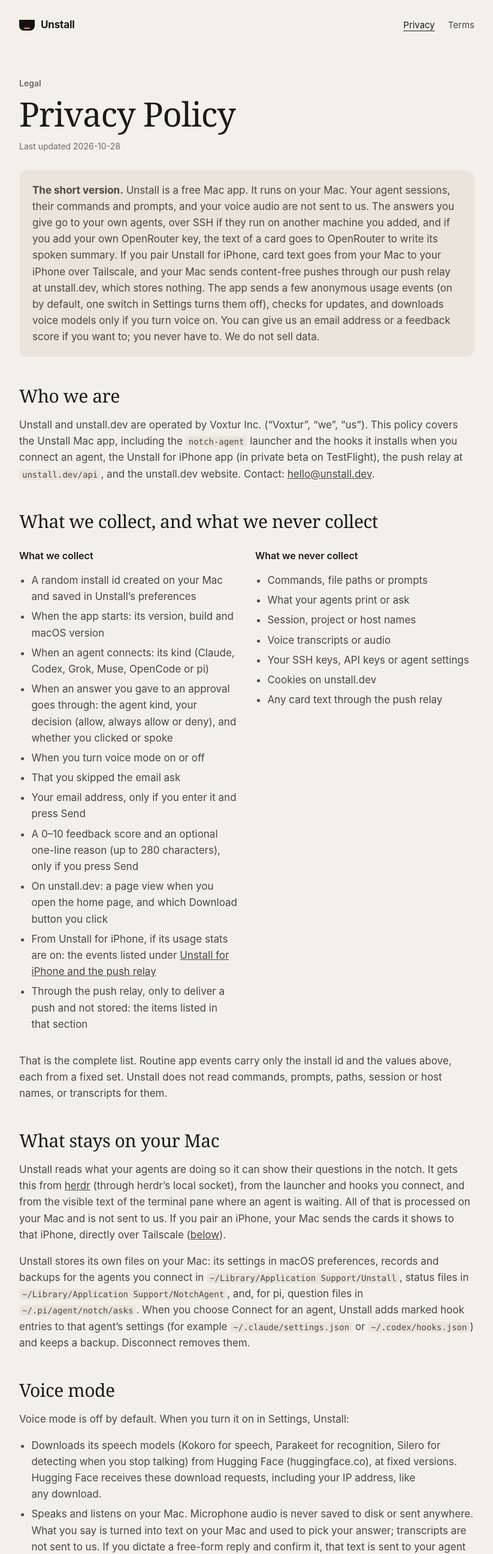
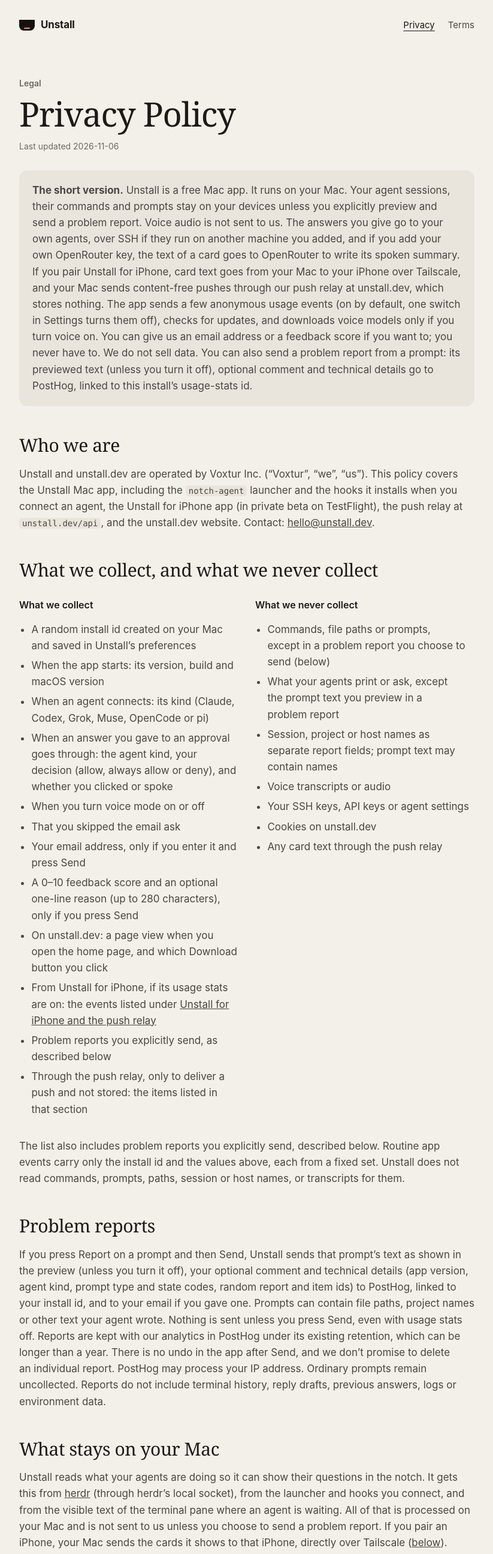
Before and after one commit to jonkthomas/unstall-releases, a plain HTML site: page privacy/index.html in a window 1280 px wide. Shown: the top 2590 px of the page at 60% size, without its empty margins (228-1051 px from the left). Drawn offline with Linux system fonts and the light colour scheme.

```diff
--- a/privacy/index.html
+++ b/privacy/index.html
@@ -74,18 +74,19 @@
   <div class="wrap">
     <p class="kicker">Legal</p>
     <h1>Privacy Policy</h1>
-    <p class="updated">Last updated 2026-10-28</p>
+    <p class="updated">Last updated 2026-11-06</p>
 
     <div class="summary">
       <p><strong>The short version.</strong> Unstall is a free Mac app. It runs on your Mac. Your agent sessions, their
-      commands and prompts, and your voice audio are not sent to us. The answers you give go to your own agents, over
+      commands and prompts stay on your devices unless you explicitly preview and send a problem report. Voice audio is not sent to us. The answers you give go to your own agents, over
       SSH if they run on another machine you added, and if you add your own OpenRouter key, the text of a card goes to
       OpenRouter to write its spoken summary. If you pair Unstall for iPhone, card text goes from your Mac to your
       iPhone over Tailscale, and your Mac sends content-free pushes through our push relay at unstall.dev, which stores
       nothing. The app sends a few anonymous usage events
       (on by default, one switch in Settings turns them off), checks for updates, and downloads voice models only if you
       turn voice on. You can give us an email address or a feedback score if you want to; you never have to. We do not
-      sell data.</p>
+      sell data. You can also send a problem report from a prompt: its previewed text (unless you turn it off),
+      optional comment and technical details go to PostHog, linked to this install’s usage-stats id.</p>
     </div>
 
     <h2 id="who">Who we are</h2>
@@ -111,15 +112,16 @@
           <li>On unstall.dev: a page view when you open the home page, and which Download button you click</li>
           <li>From Unstall for iPhone, if its usage stats are on: the events listed under
           <a href="#iphone">Unstall for iPhone and the push relay</a></li>
+          <li>Problem reports you explicitly send, as described below</li>
           <li>Through the push relay, only to deliver a push and not stored: the items listed in that section</li>
         </ul>
       </div>
       <div>
         <h3>What we never collect</h3>
         <ul>
-          <li>Commands, file paths or prompts</li>
-          <li>What your agents print or ask</li>
-          <li>Session, project or host names</li>
+          <li>Commands, file paths or prompts, except in a problem report you choose to send (below)</li>
+          <li>What your agents print or ask, except the prompt text you preview in a problem report</li>
+          <li>Session, project or host names as separate report fields; prompt text may contain names</li>
           <li>Voice transcripts or audio</li>
           <li>Your SSH keys, API keys or agent settings</li>
           <li>Cookies on unstall.dev</li>
@@ -127,14 +129,24 @@
         </ul>
       </div>
     </div>
-    <p>That is the complete list. Routine app events carry only the install id and the values above, each from a
+    <p>The list also includes problem reports you explicitly send, described below. Routine app events carry only the install id and the values above, each from a
     fixed set. Unstall does not read commands, prompts, paths, session or host names, or transcripts for them.</p>
+
+    <h2 id="problem-reports">Problem reports</h2>
+    <p>If you press Report on a prompt and then Send, Unstall sends that prompt’s text as shown in the preview
+    (unless you turn it off), your optional comment and technical details (app version, agent kind, prompt type and
+    state codes, random report and item ids) to PostHog, linked to your install id, and to your email if you gave one.
+    Prompts can contain file paths, project names or other text your agent wrote. Nothing is sent unless you press
+    Send, even with usage stats off. Reports are kept with our analytics in PostHog under its existing retention,
+    which can be longer than a year. There is no undo in the app after Send, and we don’t promise to delete an
+    individual report. PostHog may process your IP address. Ordinary prompts remain uncollected. Reports do not
+    include terminal history, reply drafts, previous answers, logs or environment data.</p>
 
     <h2 id="local">What stays on your Mac</h2>
     <p>Unstall reads what your agents are doing so it can show their questions in the notch. It gets this from
     <a href="https://herdr.dev">herdr</a> (through herdr’s local socket), from the launcher and hooks you connect, and
     from the visible text of the terminal pane where an agent is waiting. All of that is processed on your Mac and is
-    not sent to us. If you pair an iPhone, your Mac sends the cards it shows to that iPhone, directly over Tailscale
+    not sent to us unless you choose to send a problem report. If you pair an iPhone, your Mac sends the cards it shows to that iPhone, directly over Tailscale
     (<a href="#iphone">below</a>).</p>
     <p>Unstall stores its own files on your Mac: its settings in macOS preferences, records and backups for the agents
     you connect in <code>~/Library/Application Support/Unstall</code>, status files in
@@ -162,13 +174,13 @@
     secrets removed) to OpenRouter to write the spoken sentence. Unstall does not add the agent or project name, but
     the command or question itself may contain names and file paths, and those are sent as they are. Cards that mention
     credentials, and commands on Unstall’s fixed risky list, are never sent. Your key is kept in the macOS Keychain. This
-    is the only way card text goes to a third party (your own paired iPhone aside), it happens only with your key, and OpenRouter’s own terms and privacy
+    optional summary service is separate from problem reports you choose to send. It happens only with your key, and OpenRouter’s own terms and privacy
     policy apply to it. Remove the key to stop it.</p>
 
     <h2 id="iphone">Unstall for iPhone and the push relay</h2>
     <p>Unstall for iPhone shows what your agents are waiting on and lets you answer. It talks to Unstall on each Mac
     you pair, directly over Tailscale, with a certificate pinned at pairing. Commands, questions, answers, agent output,
-    and project, session and Mac names travel only on that connection, and never through us.</p>
+    and project, session and Mac names travel on that connection. Prompt text reaches us only if you send a problem report; it never travels through the push relay.</p>
     <p>To wake the iPhone when an agent is waiting, your Mac asks our push relay at <code>unstall.dev/api</code> to
     send a push through Apple’s push service. Every push carries the same fixed text, “Agent waiting”, and no prompt
     content. The iPhone then fetches the card from your Mac over Tailscale.</p>
@@ -195,7 +207,7 @@
       the app or a notification; the kind of answer you gave (for example approve, deny or pick an option) and whether
       it went through; and whether a notification got its details and how it was cleared. Each value comes from a fixed
       set; no card text, names or paths. Turn off <strong>Share anonymous usage stats</strong> on the Macs tab to stop
-      them.</li>
+      them. Explicit problem reports are separate and require Send each time.</li>
     </ul>
     <h3>On the Mac</h3>
     <p>Unstall keeps each paired iPhone’s credentials, push token and grant in the macOS Keychain. Revoke an iPhone
@@ -240,7 +252,8 @@
     install future updates automatically, and that happens only if you turn it on there.</p>
     <h3>Usage analytics</h3>
     <p>The app events in the list above are sent to PostHog (US cloud), which processes them for us. They are tied to
-    the random install id, not to your name, Apple ID or hardware. Usage stats are on by default, and Unstall shows a
+    the random install id. If you supplied an email address, that install’s events and feedback can be linked to it.
+    Routine events do not include your Apple ID or hardware identifiers. Usage stats are on by default, and Unstall shows a
     notice about them in its panel. Turning off <strong>Share anonymous usage stats</strong> in Settings stops routine
     sending immediately and cancels any request still waiting to go; events already sent cannot be recalled. PostHog
     receives your IP address as part of each request, as any web service does. Unstall tells PostHog not to look up a
@@ -259,7 +272,7 @@
       Please do not put confidential information in the reason.</li>
       <li>Only one ask is shown at a time, never while an agent is waiting for you, and each can be skipped. With usage
       stats off, the asks are still offered. Pressing Send is your consent, so an email or feedback answer you send goes
-      to PostHog even while usage stats are off; nothing else does.</li>
+      to PostHog even while usage stats are off. Problem reports likewise require their own explicit Send; routine stats stay off.</li>
     </ul>
 
     <h2 id="site">unstall.dev</h2>
```
